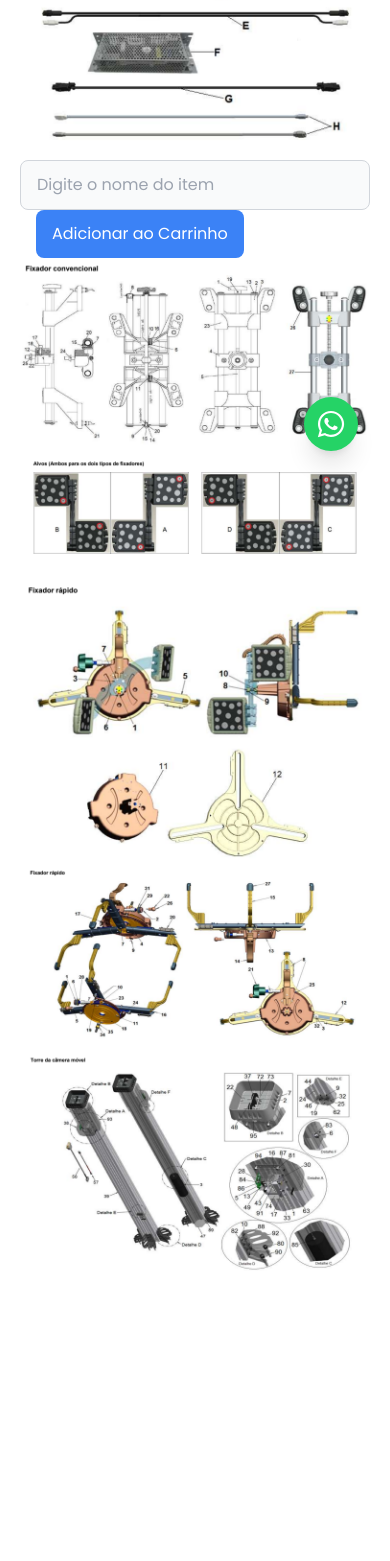
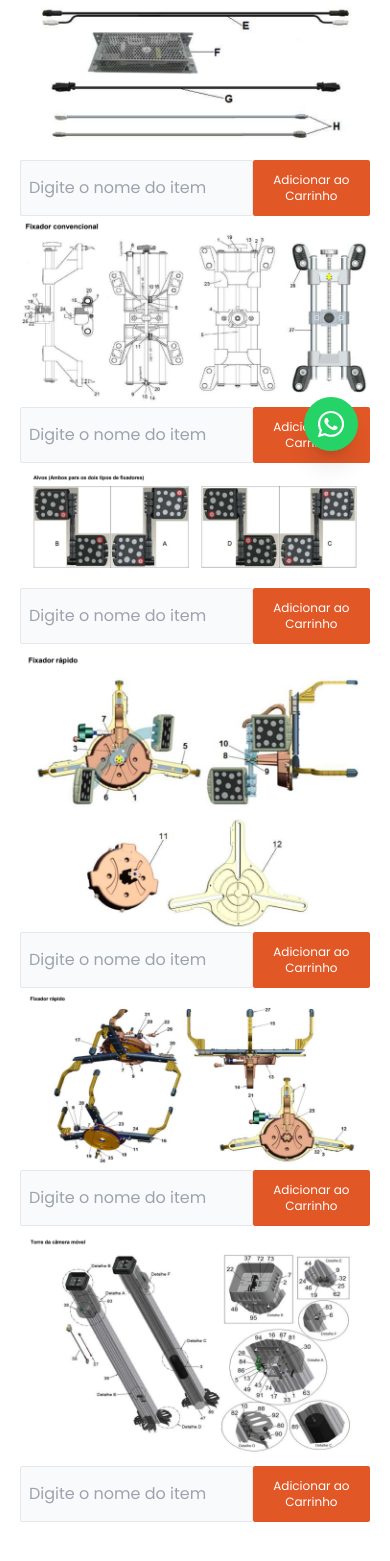
Before and after one commit to victorgsa1/carlev, a Next.js app: page /pro-42 in a window 390 px wide. Shown: the part 361-1922 px from the top of the page. Before the commit the page ends 1685 px from the top, so only its background shows below. Built offline with nearby package versions, Linux system fonts and the light colour scheme.

Commit message:
Confirm Order

```diff
--- a/src/components/common/Cart/Cart.tsx
+++ b/src/components/common/Cart/Cart.tsx
@@ -28,9 +28,28 @@ const Cart: React.FC<CartProps> = ({ isOpen, onClose }) => {
     onClose();
   };
 
-  const WppSend = () => {
-    console.log("oi");
-  };
+ const WppSend = () => {
+   const phoneNumber = "5519991460273";
+   const message = encodeURIComponent(buildMessage());
+   const whatsappLink = `https://api.whatsapp.com/send/?phone=${phoneNumber}&text=${message}`;
+
+   // Abre uma nova guia com o link do WhatsApp
+   window.open(whatsappLink, "_blank");
+ };
+
+ const buildMessage = (): string => {
+   // Verifica se há mais de um item no carrinho
+   const pluralSuffix = cart.length > 1 ? "s" : "";
+
+   // Construa a mensagem incluindo informações de todos os produtos no carrinho
+   const productMessages = cart.map((product) => {
+     return `${product.quantity}x ${product.productName}`;
+   });
+
+   return `Olá, estou interessado no${pluralSuffix} seguinte${pluralSuffix} produto${pluralSuffix}: ${productMessages.join(
+     ", "
+   )}`;
+ };
 
   return (
     <div
--- a/src/components/common/Feed/FeedFeaturedItem.tsx
+++ b/src/components/common/Feed/FeedFeaturedItem.tsx
@@ -5,7 +5,6 @@ import Image from "next/image";
 import { useCart } from "../Cart/CartContext";
 
 const FeedFeaturedItem = () => {
-  const [inputValue, setInputValue] = useState<string>("");
   const { cart, addToCart } = useCart();
 
   useEffect(() => {
@@ -13,18 +12,22 @@ const FeedFeaturedItem = () => {
     localStorage.setItem("cart", JSON.stringify(cart));
   }, [cart]);
 
+  const [inputValue, setInputValue] = useState<string>("");
+  const [modelValue, setModelValue] = useState<string>("");
+
   const handleInputChange = (event: React.ChangeEvent<HTMLInputElement>) => {
     setInputValue(event.target.value);
+    setModelValue(event.target.dataset.model || ""); // Atualiza o valor do modelo
   };
 
   const handleAddToCart = () => {
-    if (!inputValue) {
-      // Adicione lógica para lidar com nenhum valor inserido, se necessário
+    if (!inputValue || !modelValue) {
+      // Adicione lógica para lidar com nenhum item digitado ou modelo selecionado, se necessário
       return;
     }
 
     const cartItem = {
-      productName: inputValue,
+      productName: `Alinhador - Item ${inputValue} - ${modelValue}`,
       quantity: 1,
     };
 
@@ -37,6 +40,7 @@ const FeedFeaturedItem = () => {
   return (
     <section>
       <div className="row">
+        <div className="flex flex-col">
           <Image
             src="/img/swa-2200/barradacamera.png"
             width={1200}
@@ -44,19 +48,24 @@ const FeedFeaturedItem = () => {
             alt="Featured"
             className="relative xl:object-cover xl:w-full "
           />
+          <div className="flex flex-row">
             <input
               type="text"
-          className="block w-full px-4 py-3 text-base text-gray-900 border border-gray-300 rounded-lg bg-gray-50 focus:ring-blue-500 focus:border-blue-500"
+              className="block w-full px-2 py-2 text-base text-gray-900 border rounded-sm bg-gray-50 focus:ring-brand-200"
               onChange={handleInputChange}
               value={inputValue}
+              data-model="Barra da Câmera"
               placeholder="Digite o nome do item"
             />
             <button
               onClick={handleAddToCart}
-          className="ml-4 px-4 py-3 bg-blue-500 text-white rounded-lg"
+              className=" px-4 py-3 bg-brand-300 text-white rounded-sm text-xs sm:text-md"
             >
               Adicionar ao Carrinho
             </button>
+          </div>
+        </div>
+        <div className="flex flex-col">
           <Image
             src="/img/swa-2200/fixadorconvencional.png"
             width={730}
@@ -64,6 +73,24 @@ const FeedFeaturedItem = () => {
             alt="Featured"
             className="relative xl:object-cover xl:w-full "
           />
+          <div className="flex flex-row">
+            <input
+              type="text"
+              className="block w-full px-2 py-2 text-base text-gray-900 border rounded-sm bg-gray-50 focus:ring-brand-200"
+              onChange={handleInputChange}
+              value={inputValue}
+              data-model="Fixador Convencional"
+              placeholder="Digite o nome do item"
+            />
+            <button
+              onClick={handleAddToCart}
+              className=" px-4 py-3 bg-brand-300 text-white rounded-sm text-xs sm:text-md"
+            >
+              Adicionar ao Carrinho
+            </button>
+          </div>
+        </div>
+        <div className="flex flex-col">
           <Image
             src="/img/swa-2200/alvos.png"
             width={730}
@@ -71,6 +98,24 @@ const FeedFeaturedItem = () => {
             alt="Featured"
             className="relative xl:object-cover xl:w-full "
           />
+          <div className="flex flex-row">
+            <input
+              type="text"
+              className="block w-full px-2 py-2 text-base text-gray-900 border rounded-sm bg-gray-50 focus:ring-brand-200"
+              onChange={handleInputChange}
+              value={inputValue}
+              data-model="Alvos"
+              placeholder="Digite o nome do item"
+            />
+            <button
+              onClick={handleAddToCart}
+              className=" px-4 py-3 bg-brand-300 text-white rounded-sm text-xs sm:text-md"
+            >
+              Adicionar ao Carrinho
+            </button>
+          </div>
+        </div>
+        <div className="flex flex-col">
           <Image
             src="/img/swa-2200/fixadorrapido.png"
             width={730}
@@ -78,6 +123,24 @@ const FeedFeaturedItem = () => {
             alt="Featured"
             className="relative xl:object-cover xl:w-full "
           />
+          <div className="flex flex-row">
+            <input
+              type="text"
+              className="block w-full px-2 py-2 text-base text-gray-900 border rounded-sm bg-gray-50 focus:ring-brand-200"
+              onChange={handleInputChange}
+              value={inputValue}
+              data-model="Fixador Rápido"
+              placeholder="Digite o nome do item"
+            />
+            <button
+              onClick={handleAddToCart}
+              className=" px-4 py-3 bg-brand-300 text-white rounded-sm text-xs sm:text-md"
+            >
+              Adicionar ao Carrinho
+            </button>
+          </div>
+        </div>
+        <div className="flex flex-col">
           <Image
             src="/img/swa-2200/fixadorrapido2.png"
             width={730}
@@ -85,6 +148,24 @@ const FeedFeaturedItem = () => {
             alt="Featured"
             className="relative xl:object-cover xl:w-full "
           />
+          <div className="flex flex-row">
+            <input
+              type="text"
+              className="block w-full px-2 py-2 text-base text-gray-900 border rounded-sm bg-gray-50 focus:ring-brand-200"
+              onChange={handleInputChange}
+              value={inputValue}
+              data-model="Fixador Rápido 2"
+              placeholder="Digite o nome do item"
+            />
+            <button
+              onClick={handleAddToCart}
+              className=" px-4 py-3 bg-brand-300 text-white rounded-sm text-xs sm:text-md"
+            >
+              Adicionar ao Carrinho
+            </button>
+          </div>
+        </div>
+        <div className="flex flex-col">
           <Image
             src="/img/swa-2200/torredacameramovel.png"
             width={730}
@@ -92,6 +173,23 @@ const FeedFeaturedItem = () => {
             alt="Featured"
             className="relative xl:object-cover xl:w-full "
           />
+          <div className="flex flex-row">
+            <input
+              type="text"
+              className="block w-full px-2 py-2 text-base text-gray-900 border rounded-sm bg-gray-50 focus:ring-brand-200"
+              onChange={handleInputChange}
+              value={inputValue}
+              data-model="Torre da Câmera Móvel"
+              placeholder="Digite o nome do item"
+            />
+            <button
+              onClick={handleAddToCart}
+              className=" px-4 py-3 bg-brand-300 text-white rounded-sm text-xs sm:text-md"
+            >
+              Adicionar ao Carrinho
+            </button>
+          </div>
+        </div>
       </div>
     </section>
   );
```
Lines whose indentation alone changed are shown as unchanged.
